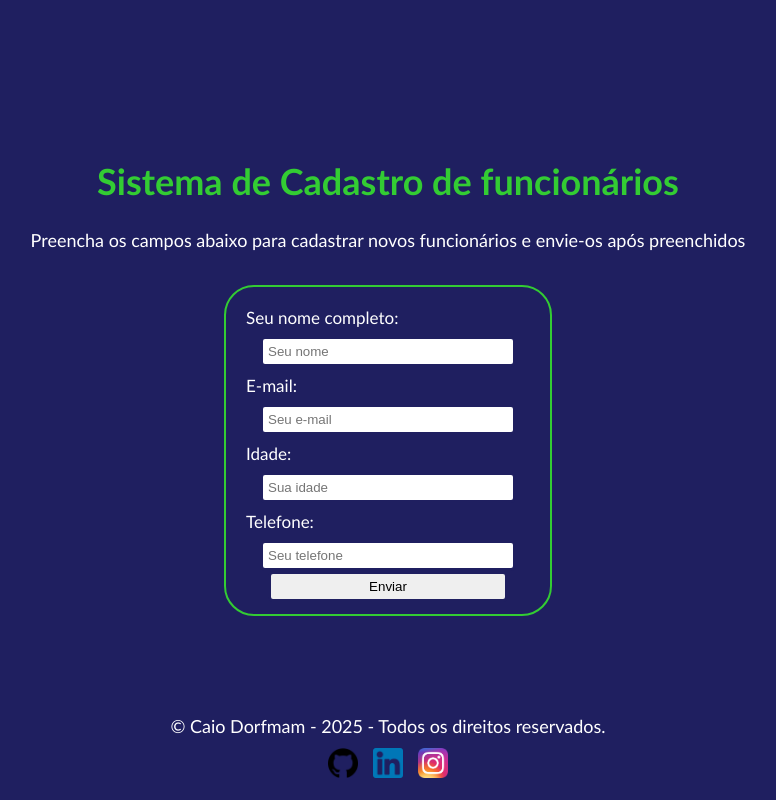
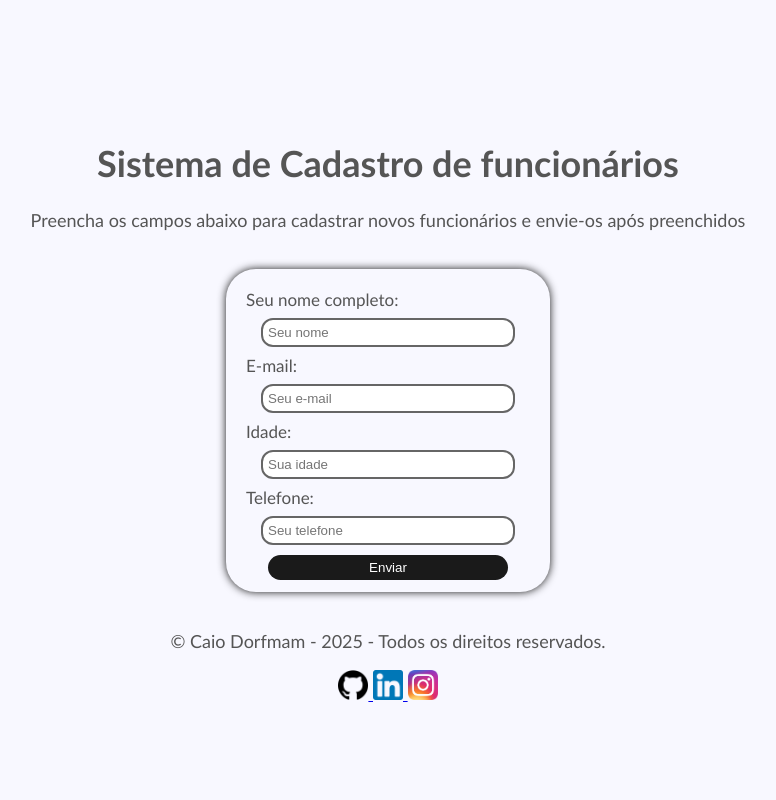
Before and after one commit to dorfmam/formulario-web, a website: page public/index.html in a window 1280 px wide. Shown: the whole page, without its empty margins (252-1028 px from the left). Drawn offline with Linux system fonts and the light colour scheme.

Commit message:
Reestilização da página

```diff
--- a/public/styles.css
+++ b/public/styles.css
@@ -1,8 +1,8 @@
 body {
     font-family: Calibri;
     font-size: 18px;
-    background-color: #1f1f60;
-    color: #ffffff;
+    background-color: #f8f8ff;
+    color: rgb(85, 85, 85);
     text-align: center;
     margin: 0;
     height: 100vh;
@@ -12,71 +12,61 @@ body {
     flex-direction: column;
 }
 
-h1 {
+#titulo {
     text-align: center;
-    color: #33cc33;
-    padding: none;
-    margin-bottom: 3px;
+    color: #1a1a1a;
 }
 
-p {
-    padding: 8px;
+#paragrafo {
     text-align: center;
 }
 
 .formulario {
-    background-color: #1f1f60;
-    border: 2px solid #33cc33;
+    background-color: #f8f8ff;
+    border: none;
     border-radius: 30px;
     padding: 12px;
-    margin-block: 50px;
+    margin-top: 20px;
     width: 300px;
-    margin-top: 8px;
+    box-shadow: 0 0 8px #1a1a1a;
 }
 
 label {
     display: block;
     font-size: 17px;
-    margin-bottom: 20px;
+    margin-bottom: 15px;
     text-align: left;
     padding: 3px;
     margin: 5px;
 }
 
+/* Input dos campos do formulário */
 input {
     padding: 5px;
-    border-radius: 5px;
+    border-radius: 12px;
     width: 80%;
-    border: 3px solid #1f1f60;
+    border: 2px solid #666;
 }
 
-.botao {
-    display: flex;
-    justify-content: center;
-    width: 50%;
-    margin: 8px auto 0;
-}
-
-.botao input {
-    background-color: #33cc33;
-    color: #0d0d0d;
+#botao input {
+    background-color: #1a1a1a;
+    color: #ffffff;
+    margin-top: 10px;
+    display: inline;
     border: none;
     border-radius: 30px;
     cursor: pointer;
+    transition: all 300ms linear;
+}
+
+#botao input:hover {
+    background: #1e90ff;
 }
 
 footer {
-    position: absolute;
-    color: white;
+    position: relative;
+    color: rgb(85, 85, 85);
     text-align: center;
-    bottom: 3px;
     width: 100%;
+    top: 20px;
 }
-
-a {
-    color: #ffd700;
-    text-decoration: none;
-    position: relative;
-    padding: 5px;
-    top: -15px;
-}
```
